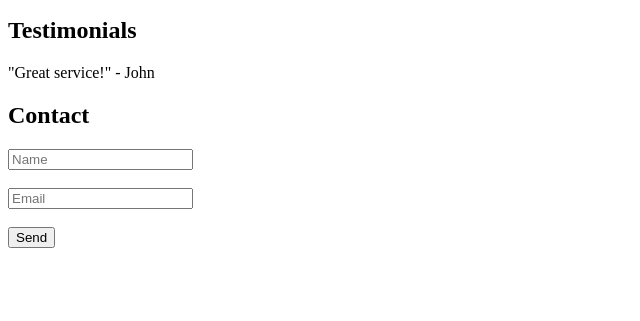
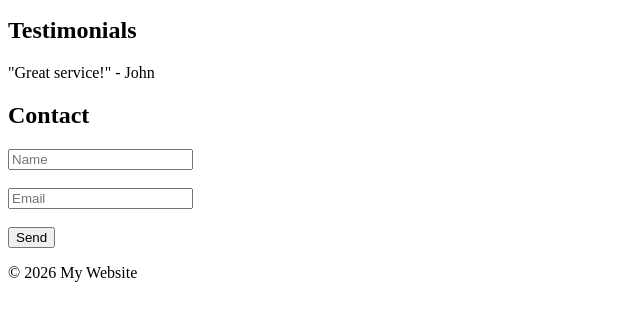
Before and after one commit to Wf-U2020/version-control-simulation-Wafa, a plain HTML site: page index.html in a window 1280 px wide. Shown: the part 87-408 px from the top of the page, without its empty margins (0-640 px from the left). Drawn offline with Linux system fonts and the light colour scheme.

Commit message:
Added footer section to index.html

```diff
--- a/index.html
+++ b/index.html
@@ -17,5 +17,9 @@
         <button type="submit">Send</button>
     </form>
 
+     <footer>
+        <p>&copy; 2026 My Website</p>
+    </footer>
+
 </body>
 </html>
```
